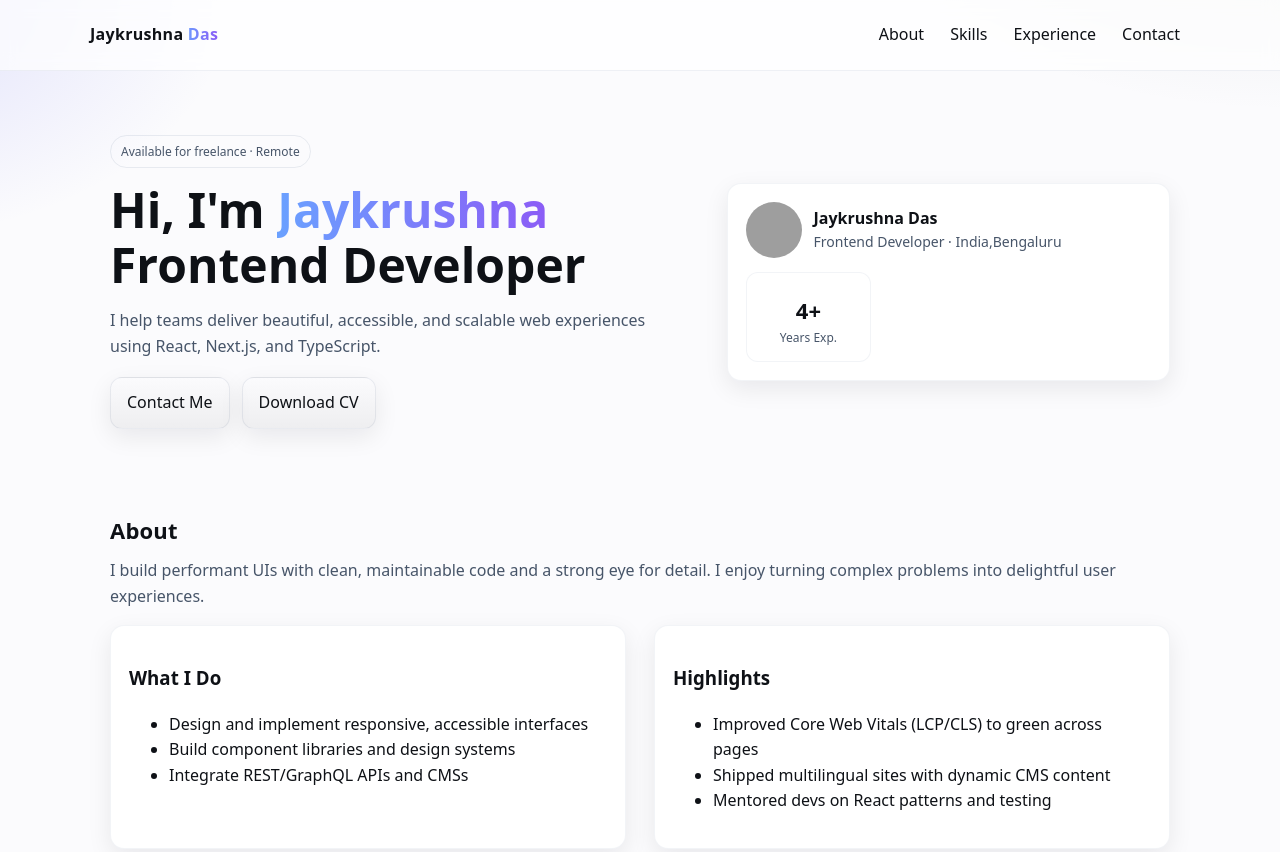
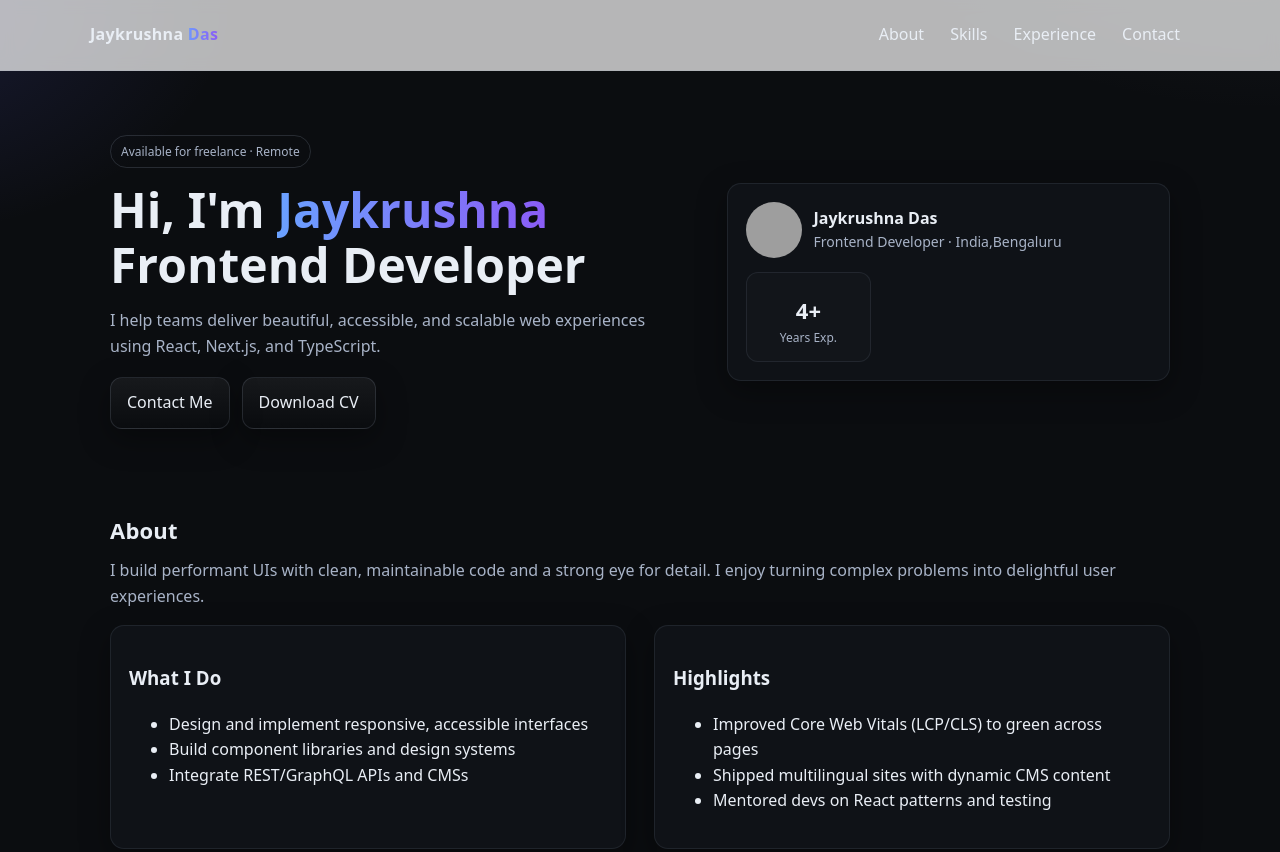
Before and after one commit to jaykrushna09/new_resume, a plain HTML site: page index.html in a window 1280 px wide. Shown: the top 852 px of the page. Drawn offline with Linux system fonts and the light colour scheme; grey boxes are pictures that could not be loaded.

Commit message:
css fixes

```diff
--- a/index.html
+++ b/index.html
@@ -27,21 +27,28 @@
       --font-mono: ui-monospace, SFMono-Regular, Menlo, Monaco, Consolas, "Liberation Mono", "Courier New", monospace;
     }
 
-    @media (prefers-color-scheme: light){
+    /* @media (prefers-color-scheme: light){
       :root{ --bg:#fbfbfd; --elev:#ffffff; --text:#0e1116; --muted:#475569; --card:#ffffff; --shadow:0 8px 24px rgba(2,6,23,.08);}
-    }
+    } */
 
     /* ====== Base ====== */
     *{box-sizing:border-box}
     html,body{margin:0;padding:0}
-    body{
-      font-family: var(--font-sans);
-      color: var(--text);
-      background: radial-gradient(1200px 800px at 100% -10%, rgba(107,114,128,.18), transparent 40%),
-                  radial-gradient(900px 600px at -10% 0%, rgba(99,102,241,.18), transparent 40%),
-                  var(--bg);
-      line-height:1.6;
-    }
+  body {
+  font-family: var(--font-sans);
+  color: var(--text);
+
+  /* ✅ solid fallback first */
+  background-color: var(--bg);
+
+  /* ✅ then apply gradients on top */
+  background-image: radial-gradient(1200px 800px at 100% -10%, rgba(107,114,128,.18), transparent 40%),
+                    radial-gradient(900px 600px at -10% 0%, rgba(99,102,241,.18), transparent 40%);
+  background-repeat: no-repeat;
+
+  line-height: 1.6;
+}
+
     a{color:inherit;text-decoration:none}
     img{max-width:100%;display:block}
     .container{max-width:var(--maxw); margin-inline:auto; padding: 0 20px}
```
